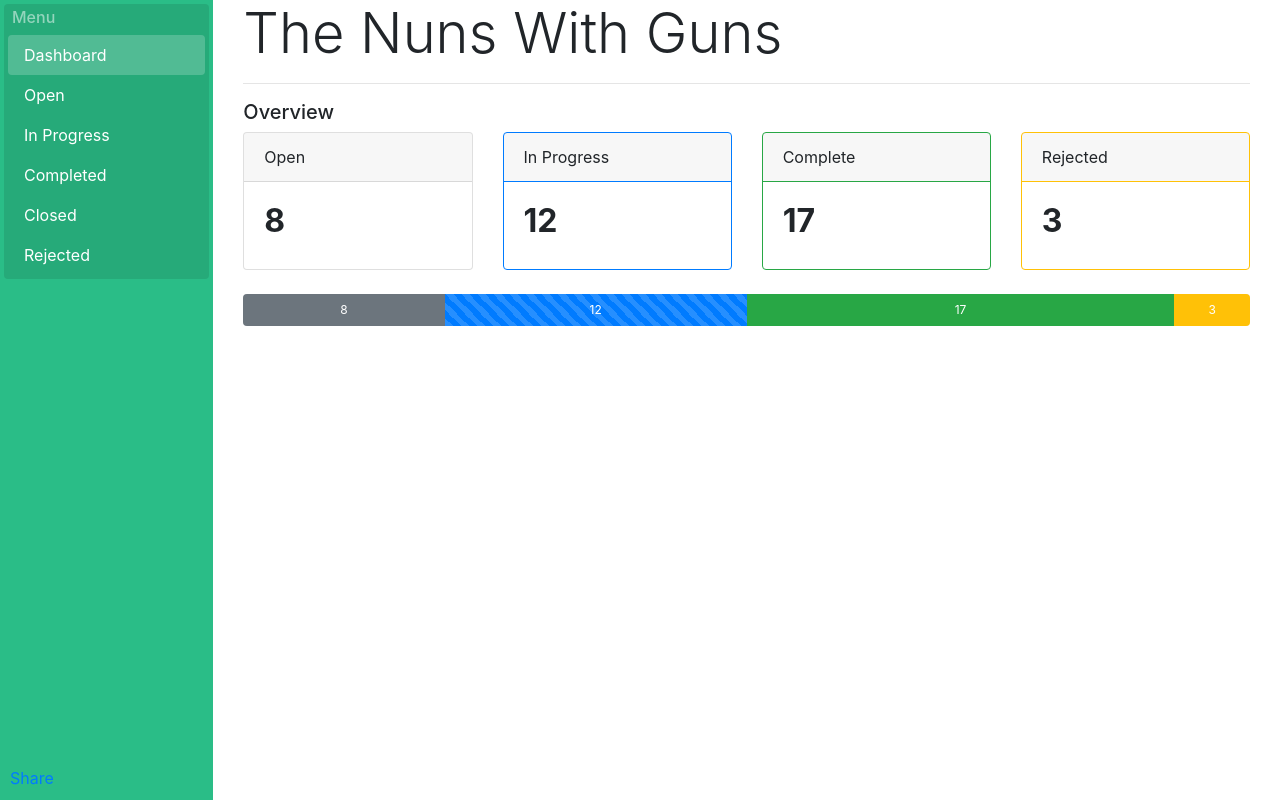
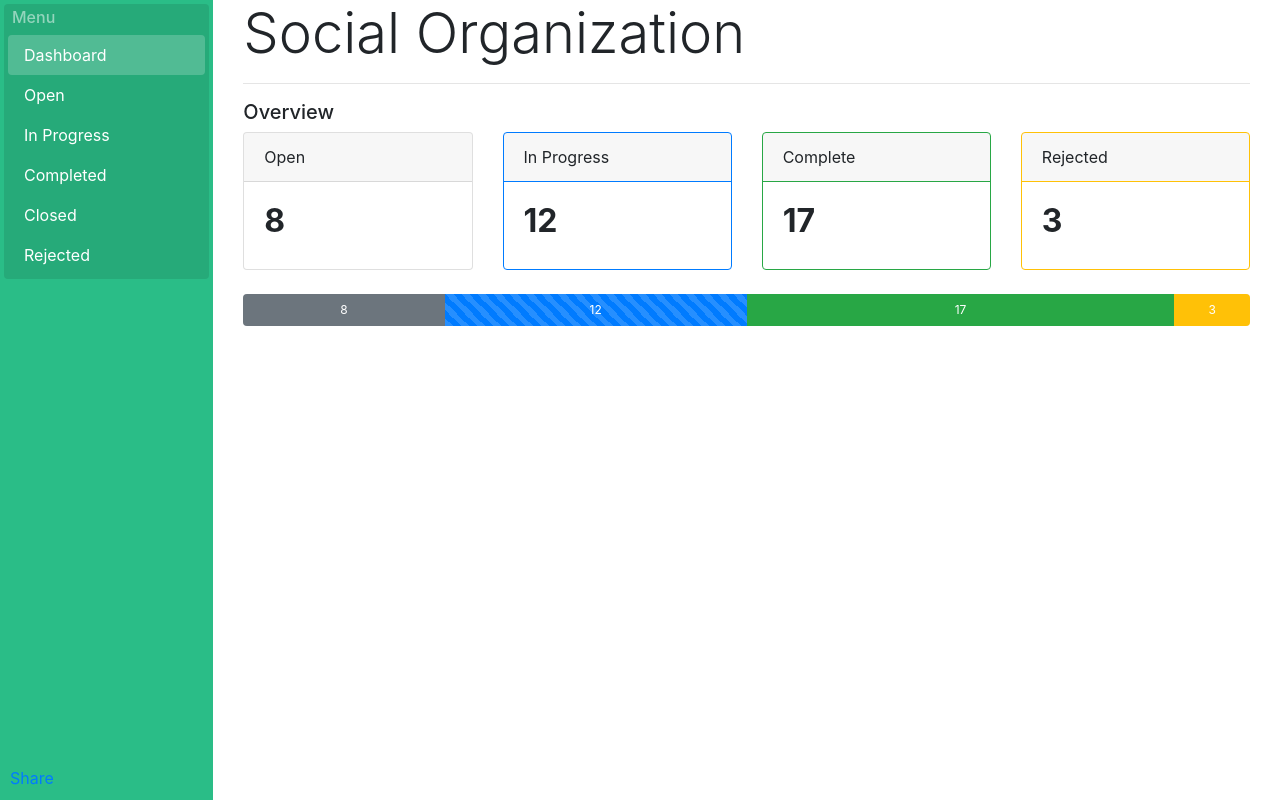
Before and after one commit to odysseyhack/tradisys-apg-s2w-web, a Vue app: page /org in a window 1280 px wide. Built offline with nearby package versions, Linux system fonts and the light colour scheme.

Commit message:
remove joke

```diff
--- a/src/views/inner/org/Dashboard.vue
+++ b/src/views/inner/org/Dashboard.vue
@@ -1,6 +1,6 @@
 <template>
   <div class="container-fluid">
-    <h1 class="display-4">The Nuns With Guns</h1>
+    <h1 class="display-4">Social Organization</h1>
     <hr>
     <p class="h5">Overview</p>
     <b-card-group deck>
```
